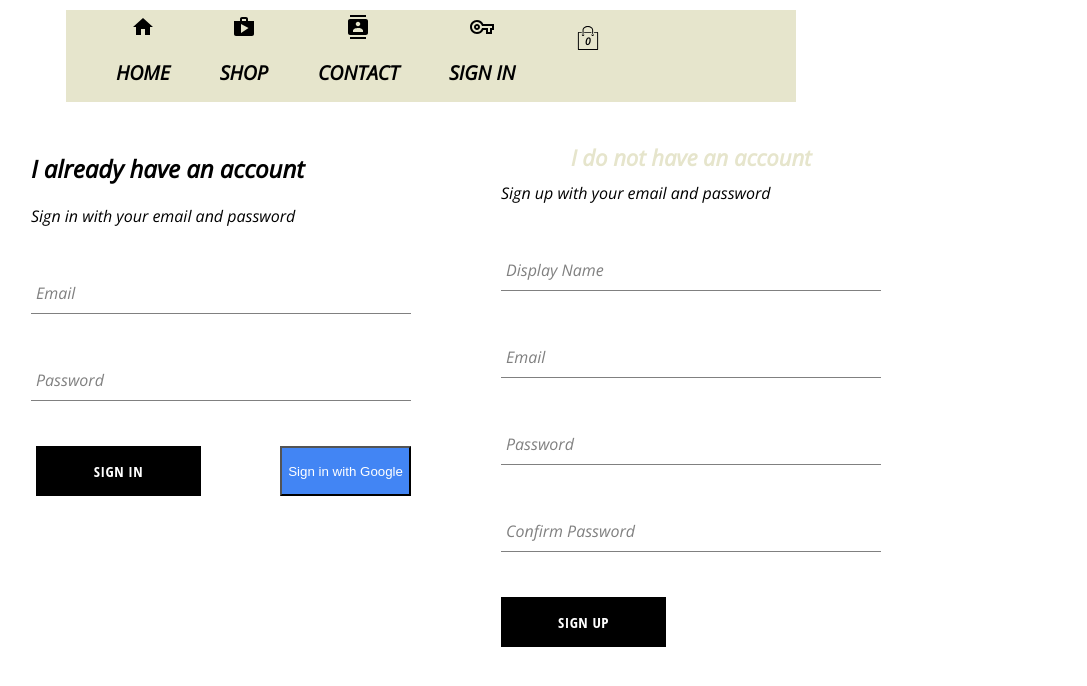
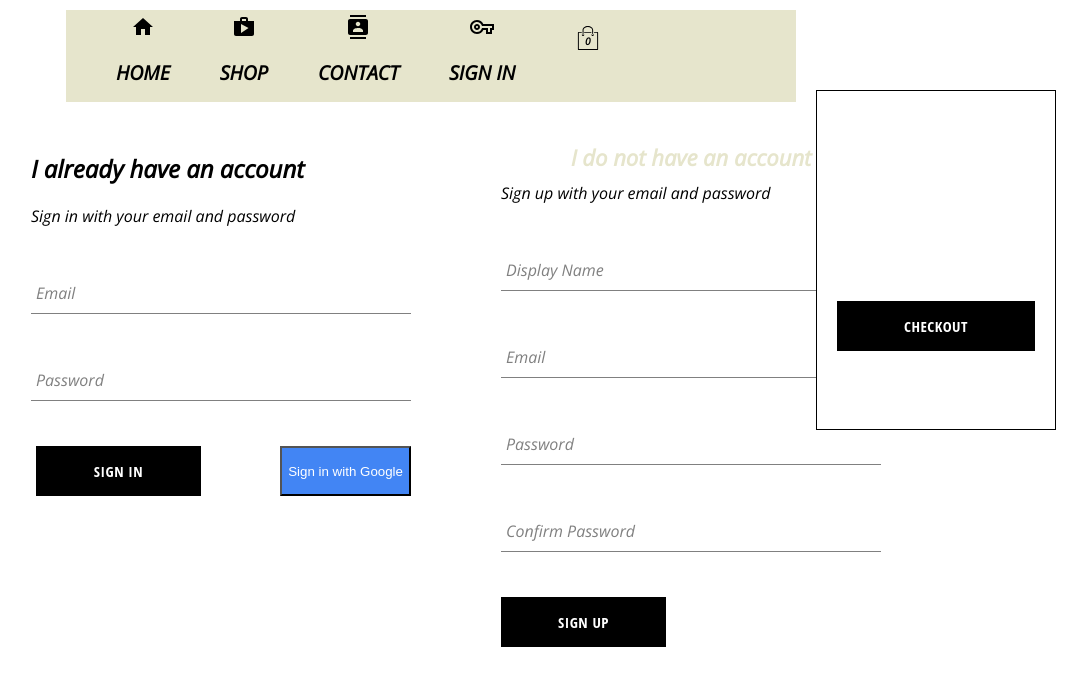
Before and after one commit to samuelige/web-store, a React (Create React App) app: page /signin in a window 1280 px wide. Shown: the top 686 px of the page, without its empty margins (184-1271 px from the left). Built offline with nearby package versions, Linux system fonts and the light colour scheme.

Commit message:
added cart dropdown component

```diff
--- /dev/null
+++ b/src/components/cart/CartDropdown.js
@@ -0,0 +1,15 @@
+import React from 'react'
+import CustomButton from '../forms/form-custom-button/customButton'
+import './CartDropdown.scss'
+
+const CartDropdown = () => {
+    return (
+        <div className="cart-dropdown">
+            <div className="cart-items">
+                <CustomButton>CHECKOUT</CustomButton>
+            </div>
+        </div>
+    )
+}
+
+export default CartDropdown
--- /dev/null
+++ b/src/components/cart/CartDropdown.scss
@@ -0,0 +1,24 @@
+.cart-dropdown {
+  position: absolute;
+  width: 240px;
+  height: 340px;
+  display: flex;
+  flex-direction: column;
+  padding: 20px;
+  border: 1px solid black;
+  background-color: white;
+  top: 90px;
+  right: 40px;
+  z-index: 5;
+
+  .cart-items {
+    height: 240px;
+    display: flex;
+    flex-direction: column;
+    overflow: scroll;
+  }
+
+  button {
+    margin-top: auto;
+  }
+}
--- a/src/components/main/NavBar.js
+++ b/src/components/main/NavBar.js
@@ -8,6 +8,7 @@
 import {useHistory} from "react-router-dom";
 import { auth } from '../../Firebase/firebase.utils';
 import CartIcon from '../cart/cart-icon'
+import CartDropdown from '../cart/CartDropdown';
 
 
 const NavBar = ({currentUser}) => {
@@ -53,7 +54,7 @@
                     <CartIcon />
                 </div>
             </div>
-
+            <CartDropdown />
         </div>
 
     )
```
